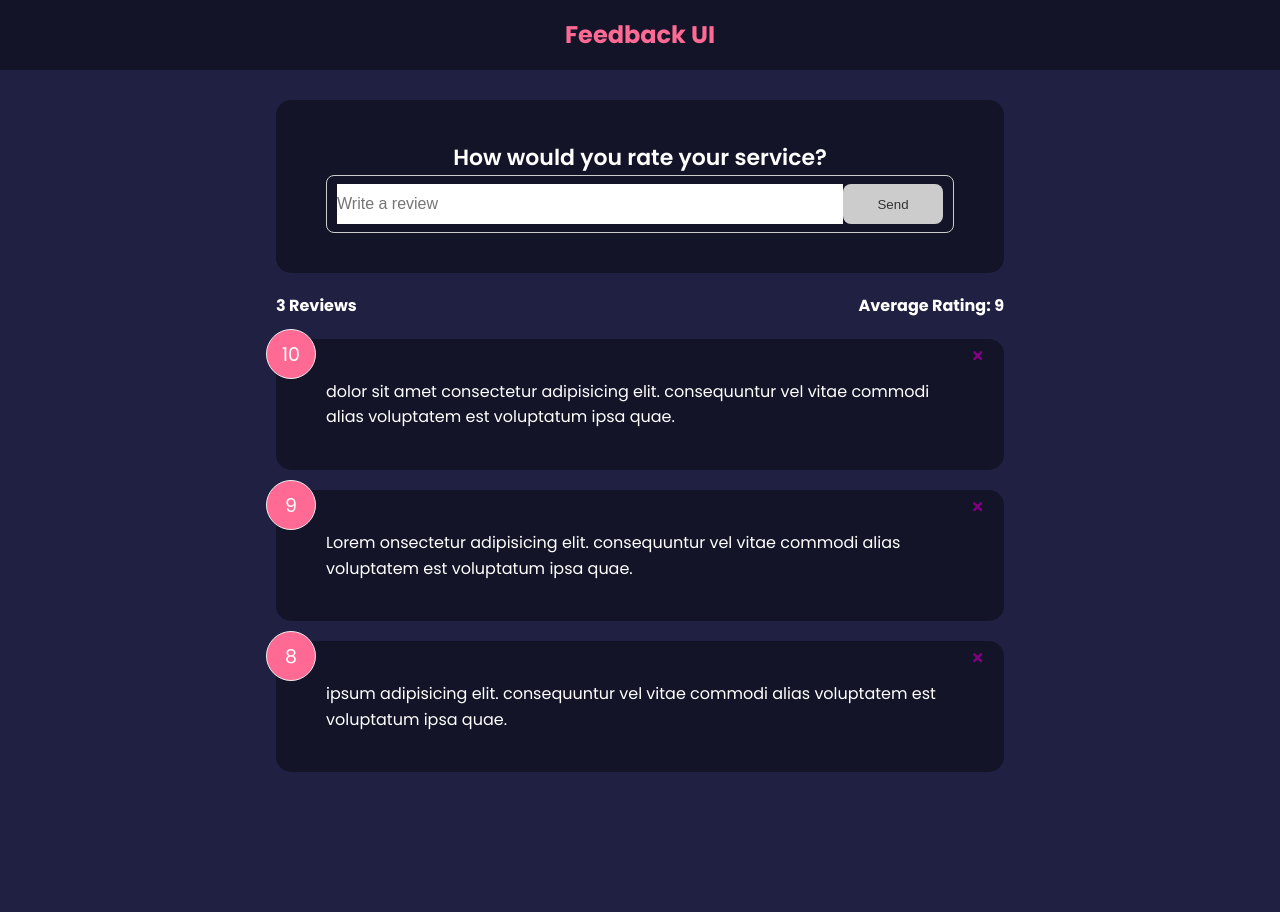
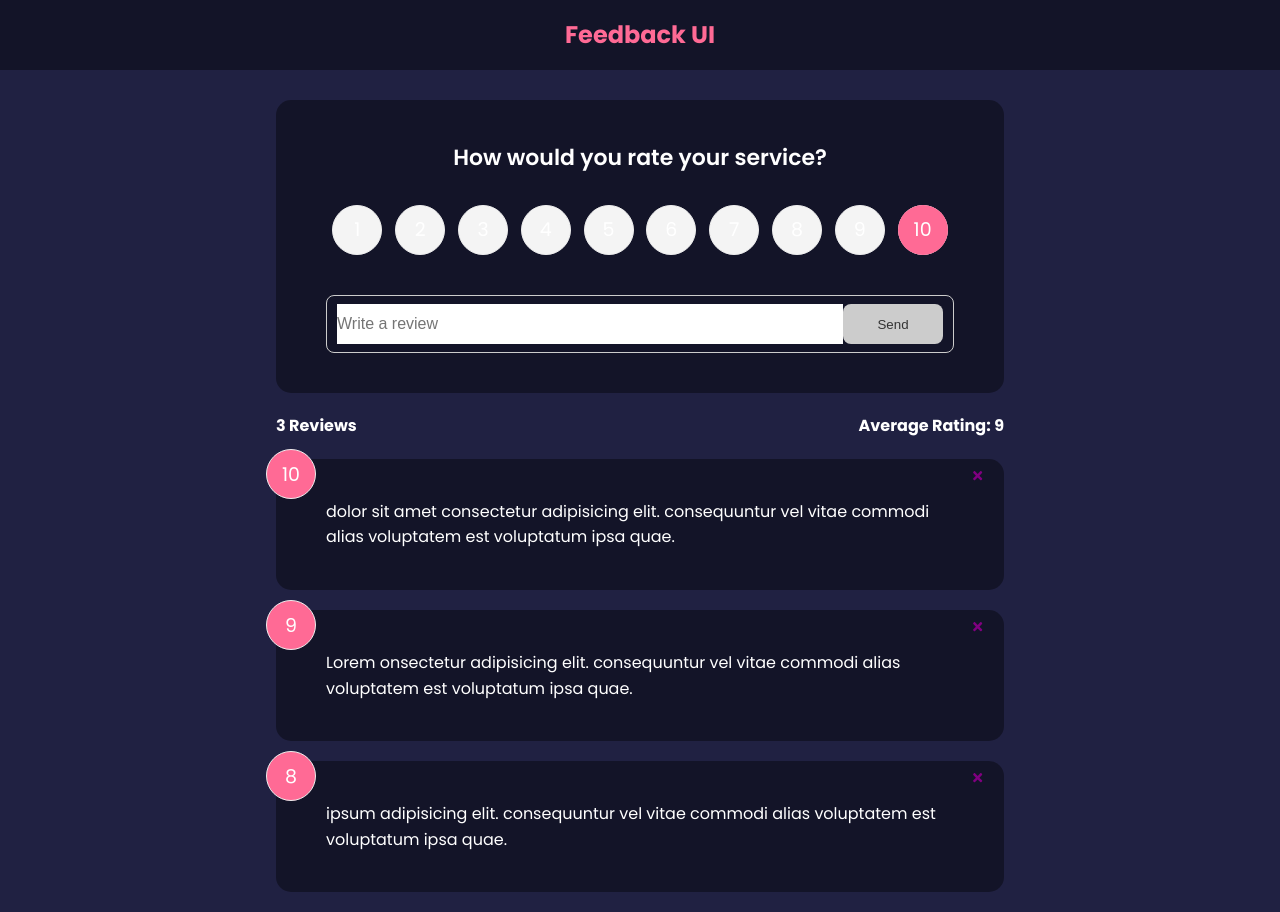
Before and after one commit to dthrottle/codespaces-react, a React (Create React App) app: page / in a window 1280 px wide. Before the commit the page ends 800 px from the top, so only its background shows below. Built offline with nearby package versions, Linux system fonts and the light colour scheme.

Commit message:
add rating

```diff
--- a/src/components/FeedbackForm.jsx
+++ b/src/components/FeedbackForm.jsx
@@ -1,9 +1,11 @@
+import RatingSelect from './RatingSelect'
 import Button from './shared/Button'
 import Card from './shared/Card'
 import { useState } from 'react'
 
 function FeedbackForm() {
     const [text, setText] = useState('')
+    const [rating, setRating] = useState(10)
     const [btnDisabled, setBtnDisabled] = useState(true)
     const [message, setMessage] = useState('')
 
@@ -27,6 +29,7 @@
     <Card>
         <form action=''>
             <h2>How would you rate your service?</h2>
+            <RatingSelect select={(rating) => setRating(rating)}/>
             <div className='input-group'>
                 <input onChange={handleTextChange} value={text}
                 type='text' placeholder='Write a review' />
--- /dev/null
+++ b/src/components/RatingSelect.jsx
@@ -0,0 +1,30 @@
+import {useState} from 'react'
+
+function RatingSelect({select}) {
+    const [selected, setSelected] = useState(10)
+
+    const handleChange = (e) => {
+        setSelected(+e.currentTarget.value);
+        select(+e.currentTarget.value)
+    }
+
+    return (
+        <ul className='rating'>
+            {Array.from({ length: 10 }, (_, i) => (
+                <li key={`rating-${i + 1}`}>
+                <input
+                    type='radio'
+                    id={`num${i + 1}`}
+                    name='rating'
+                    value={i + 1}
+                    onChange={handleChange}
+                    checked={selected === i + 1}
+                />
+                <label htmlFor={`num${i + 1}`}>{i + 1}</label>
+                </li>
+            ))}
+        </ul>
+    )
+}
+
+export default RatingSelect
```
